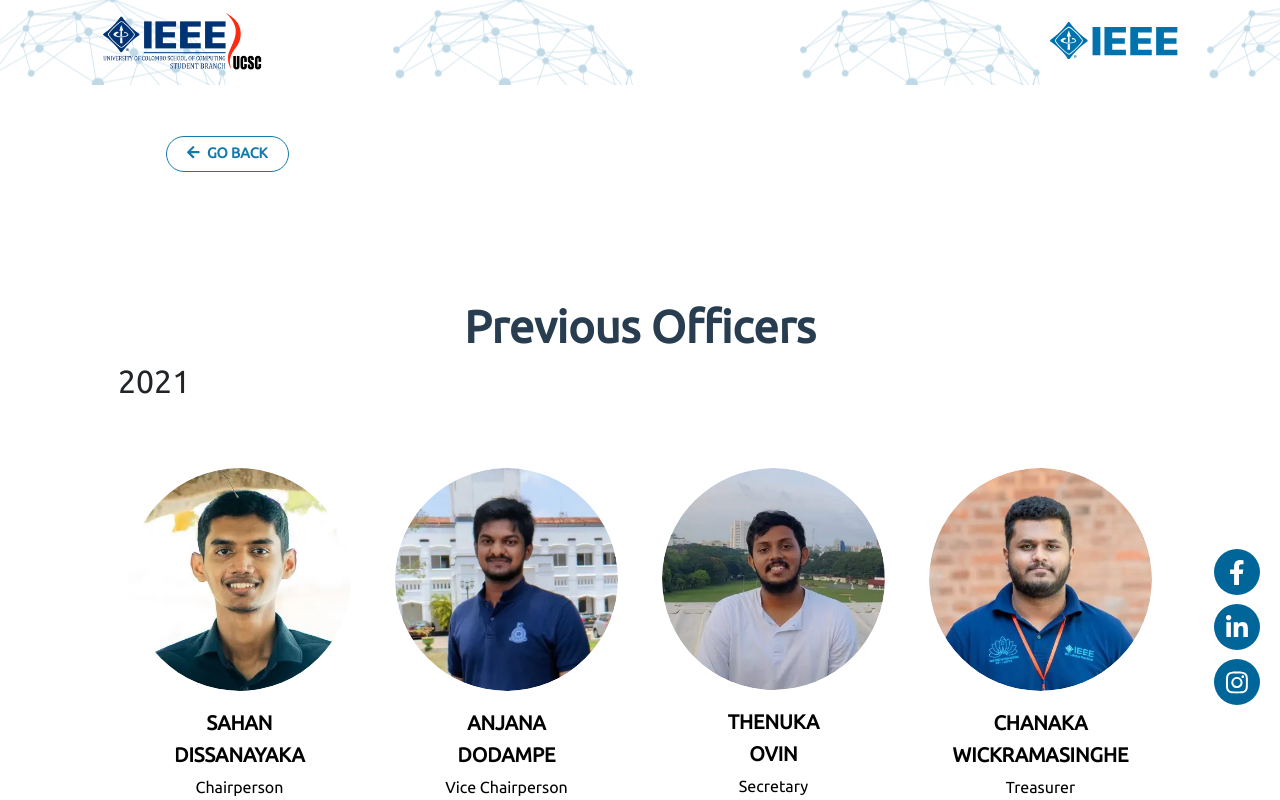
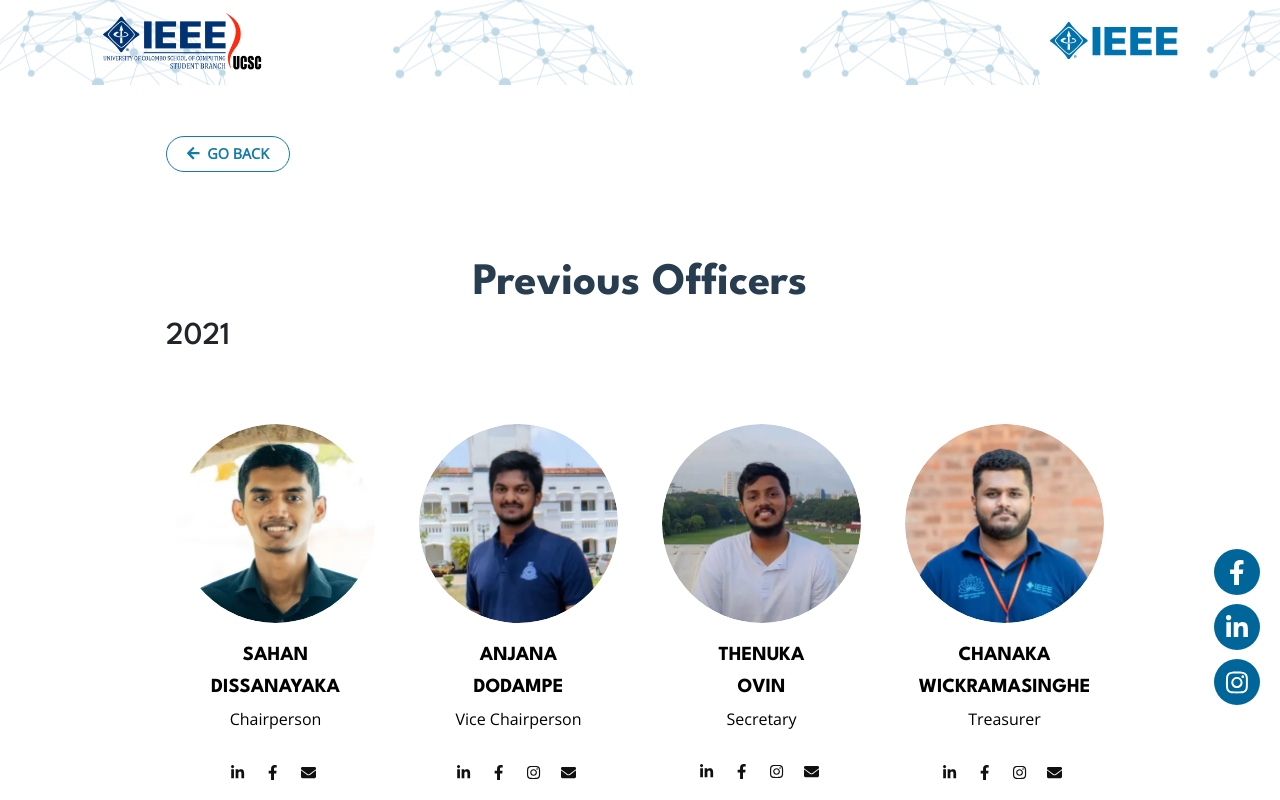
Before and after one commit to IEEEUCSC/ucsc-official, a React (Create React App) app: page /previous-officers in a window 1280 px wide. Shown: the top 800 px of the page. Built offline with nearby package versions, Linux system fonts and the light colour scheme; a web font is replaced by a local one.

Commit message:
updated fonts minor changes

```diff
--- a/src/components/Common/GoBack/index.js
+++ b/src/components/Common/GoBack/index.js
@@ -7,7 +7,7 @@ import { faArrowLeft } from "@fortawesome/free-solid-svg-icons";
 const GoBack = ({ url }) => {
   return (
     <Link to={url} style={{ textDecoration: "none" }}>
-      <Button className="mt-4">
+      <Button className="mt-4 mb-4">
         <FontAwesomeIcon icon={faArrowLeft} className="me-1" /> Go back
       </Button>
     </Link>
--- a/src/components/Landing/About/index.js
+++ b/src/components/Landing/About/index.js
@@ -81,7 +81,7 @@ const About = () => {
             </div>
             <div className="py-1 pb-0 py-md-2 py-lg-3 mt-3 mb-lg-4">
               <p>
-                The IEEE student branch of University of Colombo School of
+                The IEEE Student Branch of University of Colombo School of
                 Computing was established in 2011 and has achieved great success
                 during the past few years. The student branch has been formed
                 with the participation and contribution of all four batches of
--- a/src/components/Landing/Contact/index.css
+++ b/src/components/Landing/Contact/index.css
@@ -3,15 +3,17 @@
     border-radius: 10px;
 }
 
-.email {
+.email, .tel {
   color: inherit;
   text-decoration: none;
   transition: color 0.3s;
 }
 
-.social-information .email:hover {
+.social-information .email:hover,
+.social-information .tel:hover {
   color: grey;
 }
-.contact-info-form .email:hover {
+.contact-info-form .email:hover,
+.contact-info-form .tel:hover {
   color: #dddddd;
 }
--- a/src/components/Landing/Contact/index.js
+++ b/src/components/Landing/Contact/index.js
@@ -38,7 +38,6 @@ const ContactUs = () => {
                 </p>
               </div>
               <div className="social-information">
-                {" "}
                 <p>
                   <FontAwesomeIcon icon={faEnvelope} />
                   <a className="email" href="mailto:ucscieee@gmail.com">
@@ -48,7 +47,10 @@ const ContactUs = () => {
               </div>
               <div className="social-information">
                 <p>
-                  <FontAwesomeIcon icon={faPhoneAlt} /> +94 112843687
+                  <FontAwesomeIcon icon={faPhoneAlt} />
+                  <a className="tel" href="tel:+94112843687">
+                    +94 112 843 687
+                  </a>
                 </p>
               </div>
             </div>
@@ -56,7 +58,7 @@ const ContactUs = () => {
           <div className="contact-info-form">
             <span className="circle one"></span>{" "}
             <span className="circle two"></span>
-            <h3 className="titlec">Contact us</h3>
+            <h3 className="titlec">Contact Us</h3>
             {officers.map((officer, index) => (
               <div key={index}>
                 <hr />
--- a/src/components/PreviousOfficers/index.js
+++ b/src/components/PreviousOfficers/index.js
@@ -20,7 +20,6 @@ function PreviousTeam() {
     >
       <div className="my-5 pb-1 pb-lg-3 mx-2 mx-md-3 mx-lg-5">
         <GoBack url="/" />
-      </div>
         <div className="section-header">
           <h3>Previous Officers</h3>
         </div>
@@ -30,6 +29,7 @@ function PreviousTeam() {
             <Officers officers={team.officers} />
           </div>
         ))}
+      </div>
     </Container>
   );
 }
--- a/src/index.css
+++ b/src/index.css
@@ -1,5 +1,10 @@
-@import url('https://fonts.googleapis.com/css2?family=Ubuntu&display=swap');
+@import url('https://fonts.googleapis.com/css2?family=Open+Sans&display=swap');
+@import url('https://fonts.googleapis.com/css2?family=League+Spartan:wght@400;500;700&display=swap');
 
-body{
-    font-family: 'Ubuntu', sans-serif!important;
+* {
+    font-family: 'Open Sans', sans-serif;
 }
+
+h1, h2, h3, h4, h5, h6 {
+    font-family: 'League Spartan', sans-serif;
+}
```
Lines whose indentation alone changed are shown as unchanged.
